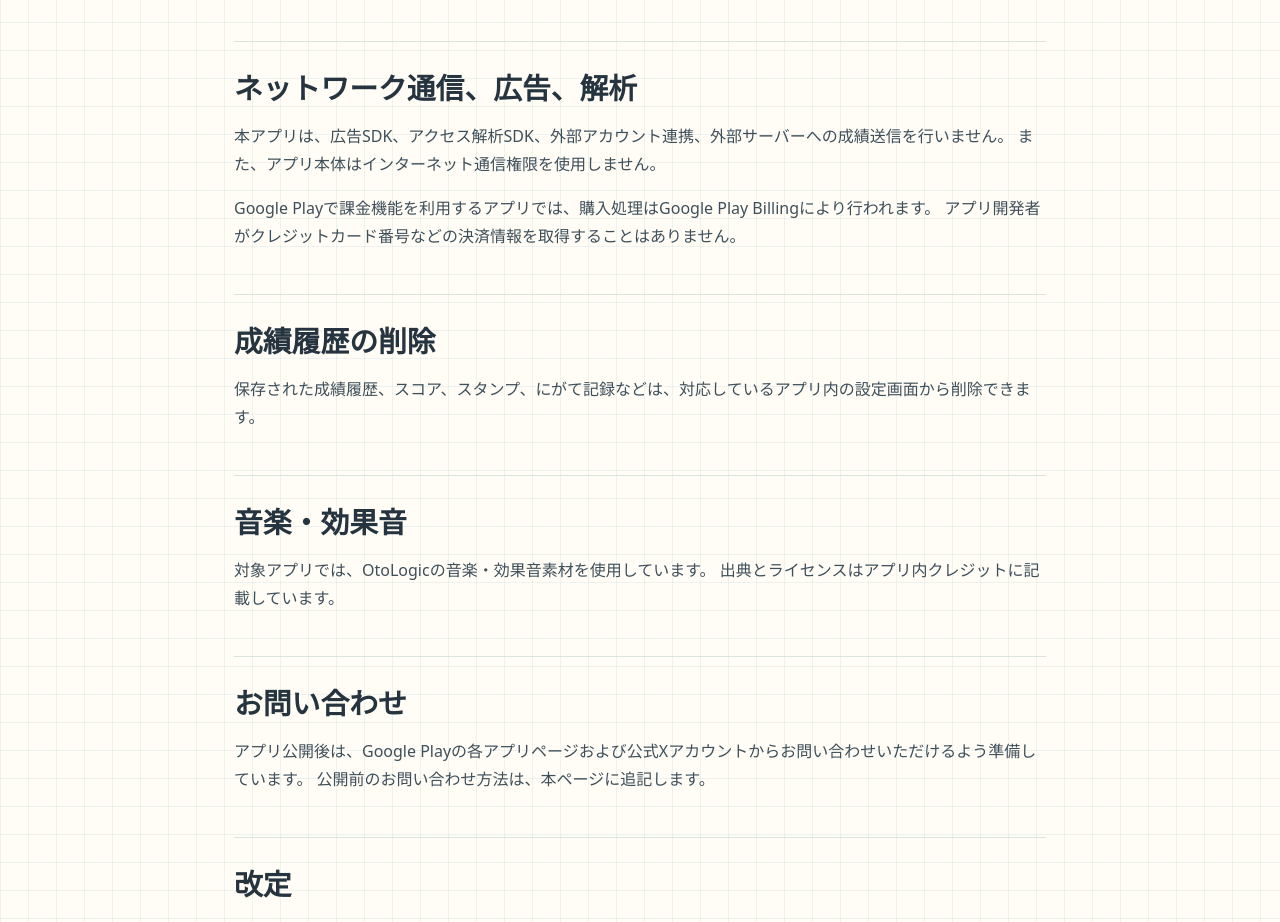
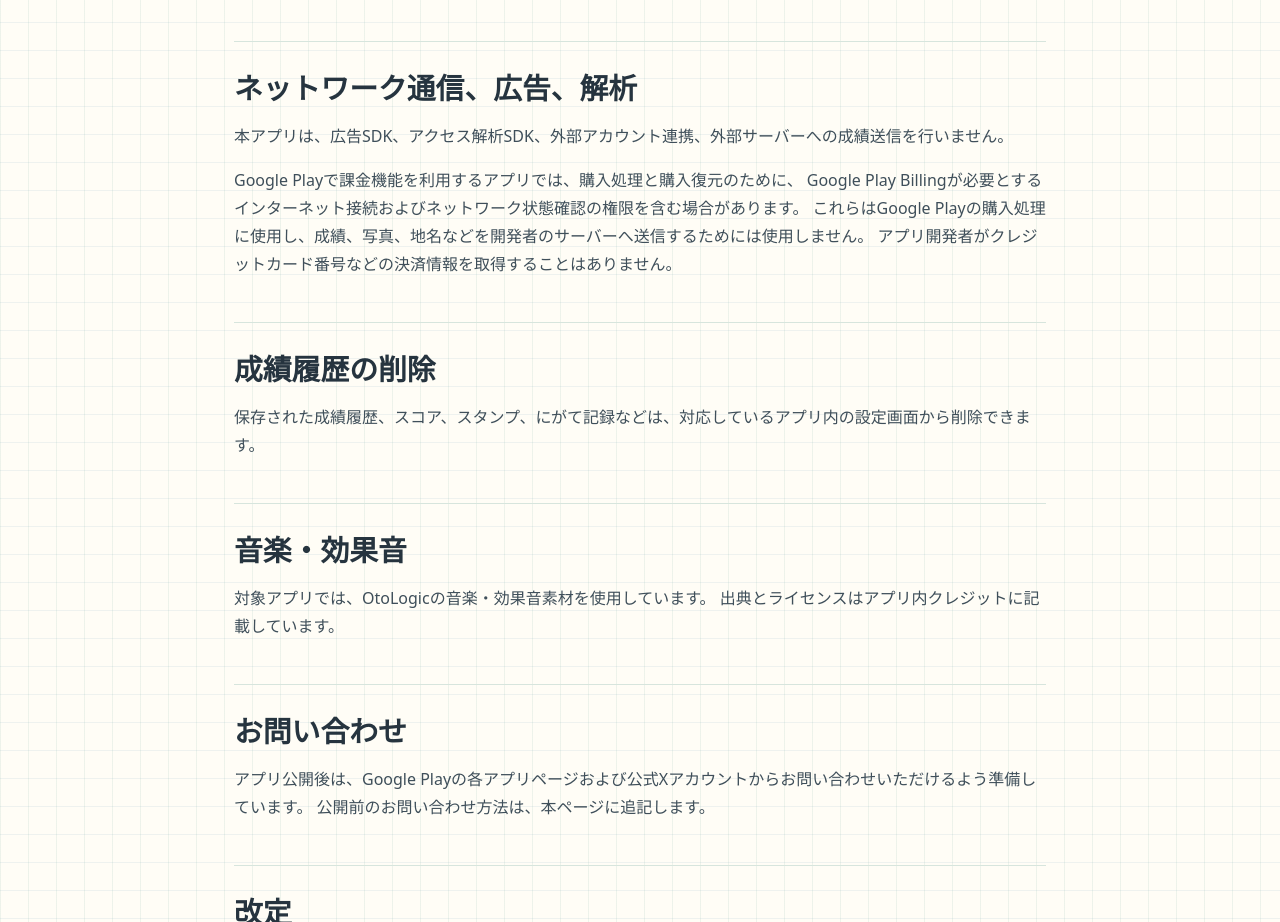
Before and after one commit to davow3/educraft-creators-site, a plain HTML site: page privacy.html in a window 1280 px wide. Shown: the part 1433-2355 px from the top of the page. Drawn offline with Linux system fonts and the light colour scheme.

Commit message:
Clarify Google Play Billing network use

```diff
--- a/privacy.html
+++ b/privacy.html
@@ -85,10 +85,11 @@
         <h2>ネットワーク通信、広告、解析</h2>
         <p>
           本アプリは、広告SDK、アクセス解析SDK、外部アカウント連携、外部サーバーへの成績送信を行いません。
-          また、アプリ本体はインターネット通信権限を使用しません。
         </p>
         <p>
-          Google Playで課金機能を利用するアプリでは、購入処理はGoogle Play Billingにより行われます。
+          Google Playで課金機能を利用するアプリでは、購入処理と購入復元のために、
+          Google Play Billingが必要とするインターネット接続およびネットワーク状態確認の権限を含む場合があります。
+          これらはGoogle Playの購入処理に使用し、成績、写真、地名などを開発者のサーバーへ送信するためには使用しません。
           アプリ開発者がクレジットカード番号などの決済情報を取得することはありません。
         </p>
       </section>
```
Also changed, not shown: docs/site-change-log.md (+1 -0 lines).
